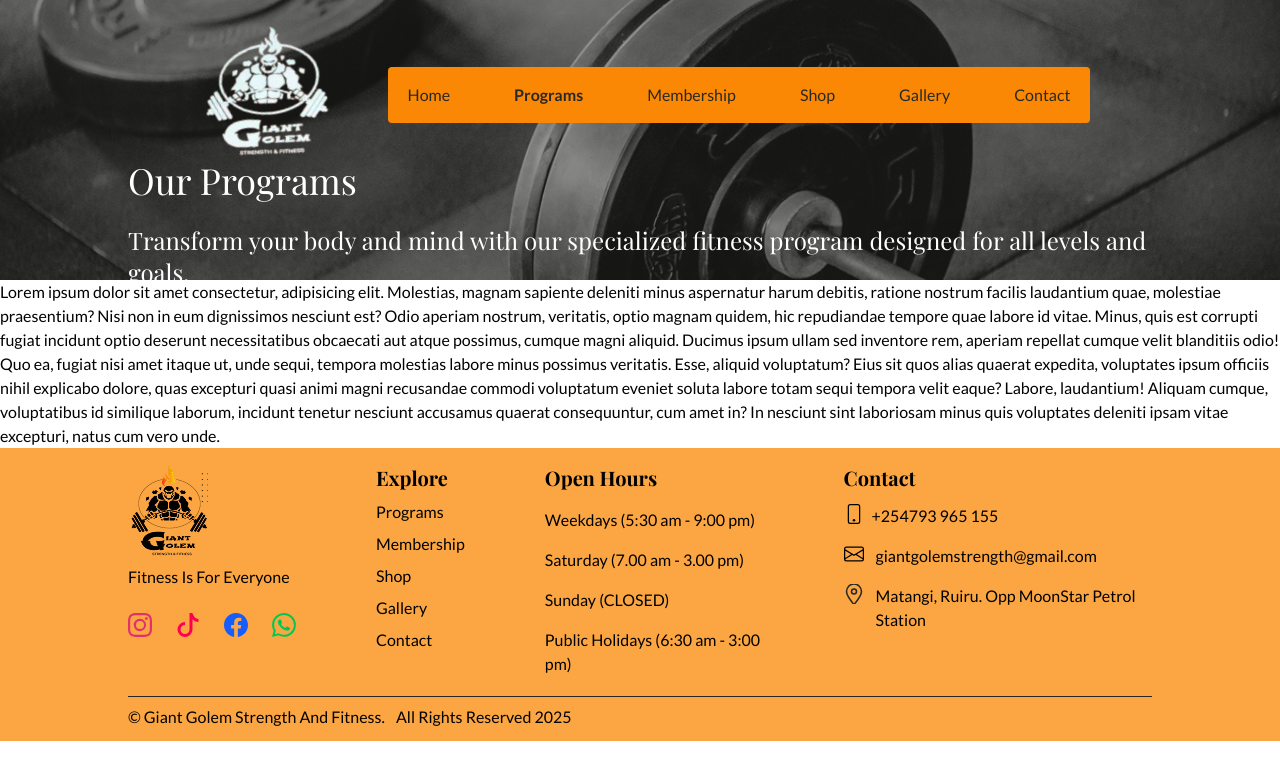
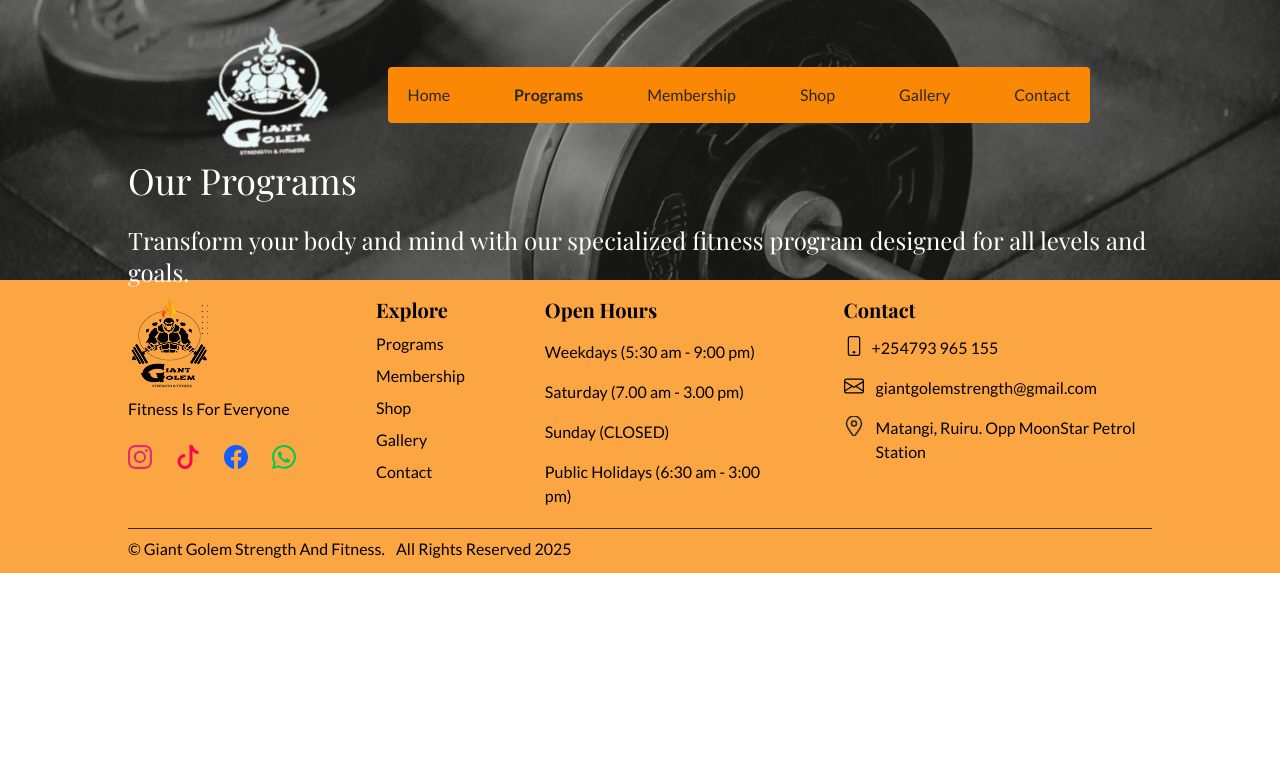
Before and after one commit to MugoBrian/giantgolemfitness, a React (Vite) app: page /programs in a window 1280 px wide. Shown: the top 780 px of the page. Built offline with nearby package versions, Linux system fonts and the light colour scheme; a web font is replaced by a local one.

Commit message:
feature/gallery-page

```diff
--- a/src/pages/Programs.jsx
+++ b/src/pages/Programs.jsx
@@ -1,6 +1,9 @@
 import { useEffect } from "react";
 import { useHeader } from "../context/useHeaderContext";
+
 import ProgramsHero from "../assets/images/ProgramsHero.png";
+
+
 
 function Programs() {
   const { setTitle, setDescription, setImage } = useHeader();
@@ -14,11 +17,11 @@ function Programs() {
     setImage(ProgramsHero);
   }, [setImage, setTitle, setDescription]);
 
-  return <div>Lorem ipsum dolor sit amet consectetur, adipisicing elit. Molestias, magnam sapiente deleniti minus aspernatur harum debitis, ratione nostrum facilis laudantium quae, molestiae praesentium? Nisi non in eum dignissimos nesciunt est?
-  Odio aperiam nostrum, veritatis, optio magnam quidem, hic repudiandae tempore quae labore id vitae. Minus, quis est corrupti fugiat incidunt optio deserunt necessitatibus obcaecati aut atque possimus, cumque magni aliquid.
-  Ducimus ipsum ullam sed inventore rem, aperiam repellat cumque velit blanditiis odio! Quo ea, fugiat nisi amet itaque ut, unde sequi, tempora molestias labore minus possimus veritatis. Esse, aliquid voluptatum?
-  Eius sit quos alias quaerat expedita, voluptates ipsum officiis nihil explicabo dolore, quas excepturi quasi animi magni recusandae commodi voluptatum eveniet soluta labore totam sequi tempora velit eaque? Labore, laudantium!
-  Aliquam cumque, voluptatibus id similique laborum, incidunt tenetur nesciunt accusamus quaerat consequuntur, cum amet in? In nesciunt sint laboriosam minus quis voluptates deleniti ipsam vitae excepturi, natus cum vero unde.</div>;
+  return (
+    <div>
+
+    </div>
+  );
 }
 
 export default Programs;
```
